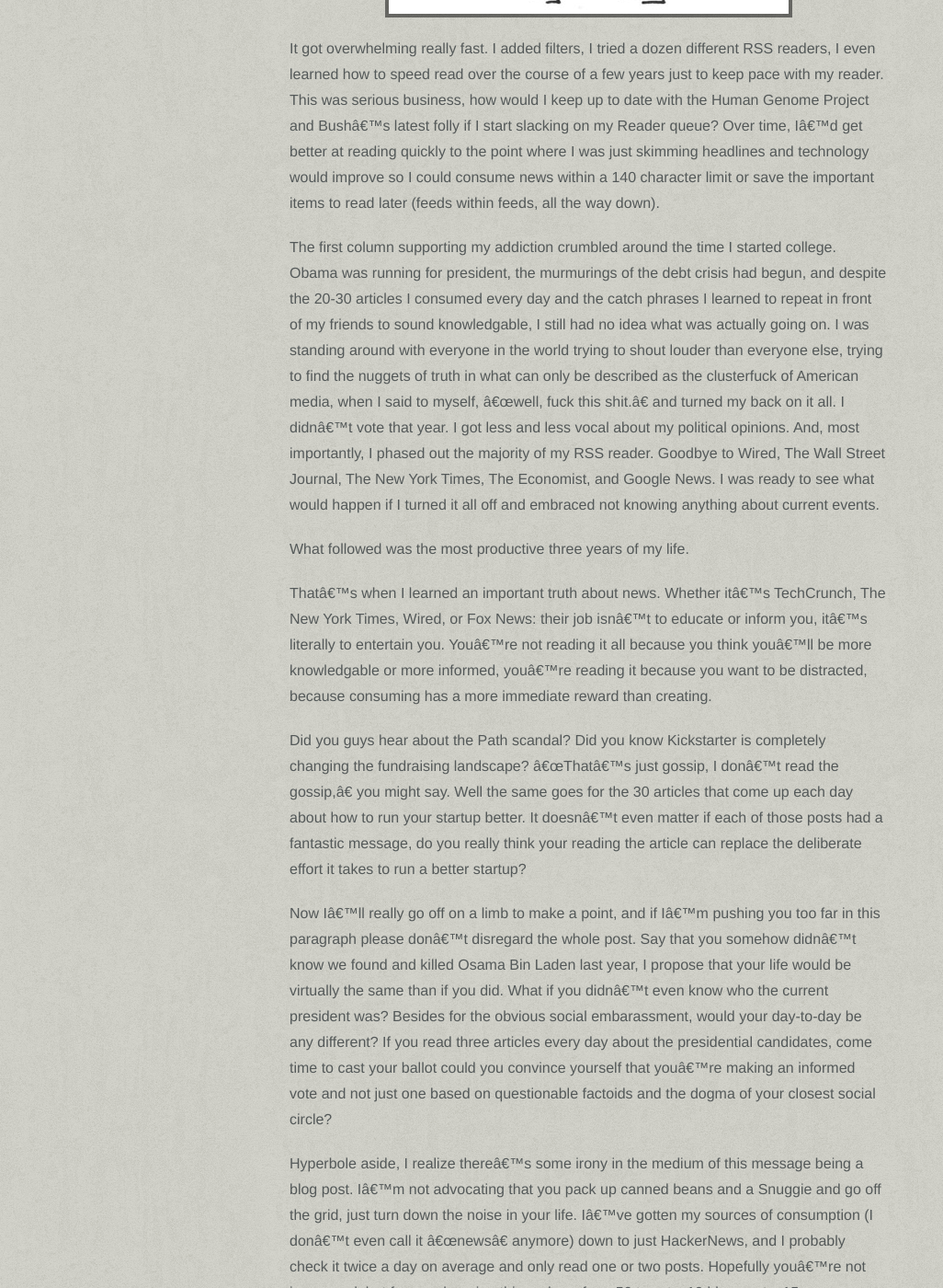
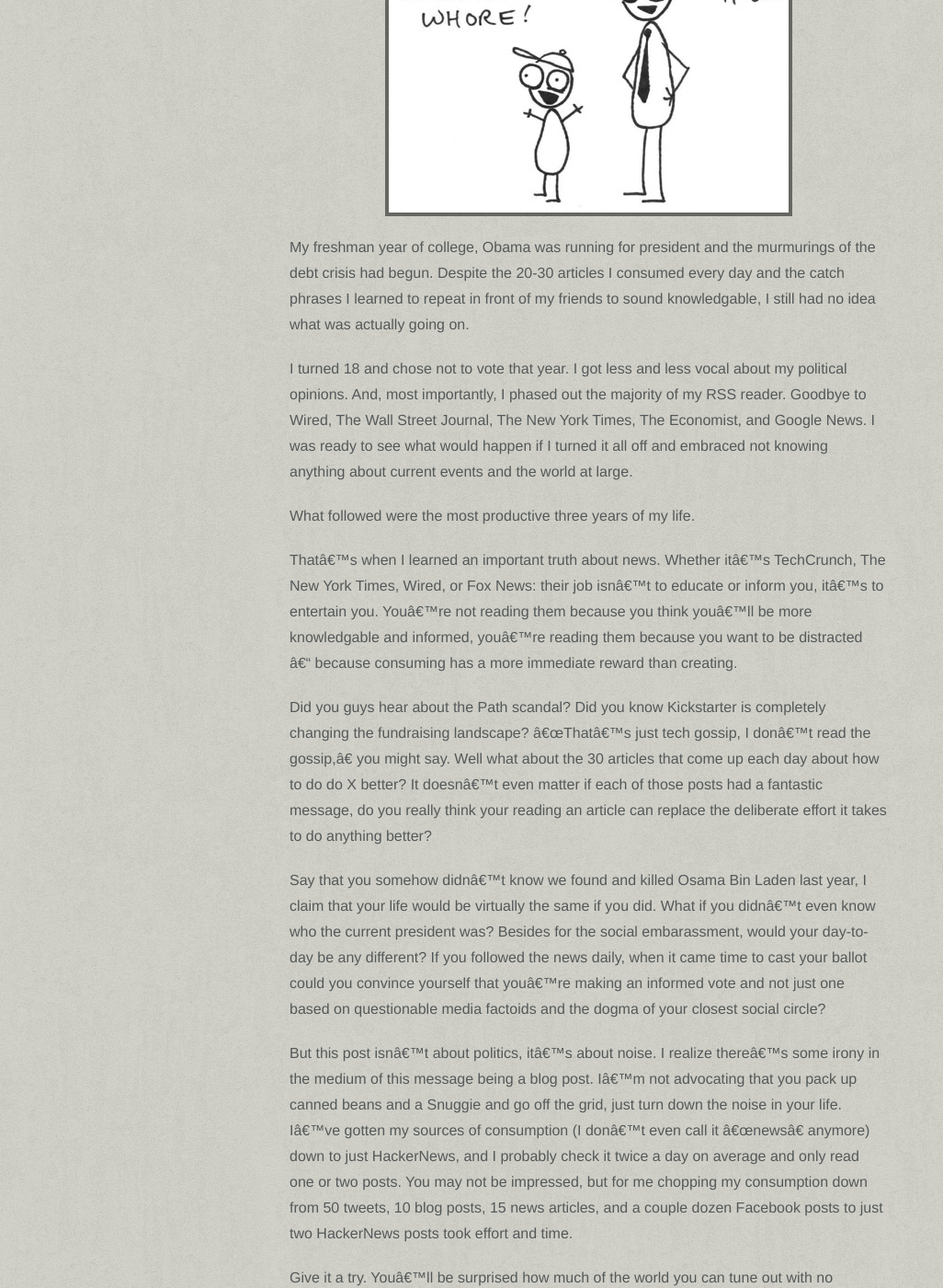
Before and after one commit to choxi/choxi.github.com, a Jekyll site: the page built from _posts/2012-2-15-did-you-guys-hear-we-got-osama.md, in a window 1280 px wide and 1400 px high, scrolled down 791 px. Shown: the whole window at 92% size, without its empty margins (0-1026 px from the left). Built offline with Jekyll 4.4.1, drawn with Linux system fonts in a browser that asks for light colours; some of the changed text lies outside the part shown.

Commit message:
Updated Post

```diff
--- a/_posts/2012-2-15-did-you-guys-hear-we-got-osama.md
+++ b/_posts/2012-2-15-did-you-guys-hear-we-got-osama.md
@@ -3,22 +3,28 @@
   layout: post
 ---
 
-I think I got my first computer all for myself in 2004 when I went to a boarding school in Illinois. The thing that really blew my mind was the unlimited amount of information that I just wished I could absorb into my brain. "I'm going to know everything there is to know," I told myself as I subscribed to The New York Times, The Economost, Wall Street Journal, Wired, and at least a dozen other blogs on Google Reader. Politics, economics, science, whatever your choice of topic was I would never be caught uninformed. It's only in hindsight that I see what felt like self improvement at the time was actually the beginning of a terrible addiction.
+I think I got my first computer in 2004 when I went to a boarding school in Illinois. The thing that really blew my mind about it was the unlimited amount of information that I just wished I could absorb into my brain. "I'm going to know everything there is to know," I told myself as I subscribed to The New York Times, The Economist, Wall Street Journal, Wired, and at least a dozen other blogs on Google Reader. Politics, economics, science, whatever your choice of topic was I would never be caught uninformed.
+
+It's only in hindsight that I see what felt like self improvement at the time was actually the beginning of a terrible addiction. It got overwhelming really fast. I added filters, I tried a dozen different RSS readers, I even learned to speed read over the course of a few years just to keep pace with my reader. This was serious business. How would I keep up to date with the Human Genome Project and Bush's latest folly if I started slacking on my Reader queue? Over time, I'd get better at reading quickly to the point where I was just skimming headlines. Technology would improve so I could consume news within a 140 character limit and stash the important items to "Read it Later". They were feeds within feeds, all the way down.
 
 ![I Am A Consumer Whore](/images/ConsumerWhore.jpg)
 
-It got overwhelming really fast. I added filters, I tried a dozen different RSS readers, I even learned how to speed read over the course of a few years just to keep pace with my reader. This was serious business, how would I keep up to date with the Human Genome Project and Bush's latest folly if I start slacking on my Reader queue? Over time, I'd get better at reading quickly to the point where I was just skimming headlines and technology would improve so I could consume news within a 140 character limit or save the important items to read later (feeds within feeds, all the way down).
+My freshman year of college, Obama was running for president and the murmurings of the debt crisis had begun. Despite the 20-30 articles I consumed every day and the catch phrases I learned to repeat in front of my friends to sound knowledgable, I still had no idea what was actually going on.
 
-The first column supporting my addiction crumbled around the time I started college. Obama was running for president, the murmurings of the debt crisis had begun, and despite the 20-30 articles I consumed every day and the catch phrases I learned to repeat in front of my friends to sound knowledgable, I still had no idea what was actually going on. I was standing around with everyone in the world trying to shout louder than everyone else, trying to find the nuggets of truth in what can only be described as the clusterfuck of American media, when I said to myself, "well, fuck this shit." and turned my back on it all. I didn't vote that year. I got less and less vocal about my political opinions. And, most importantly, I phased out the majority of my RSS reader. Goodbye to Wired, The Wall Street Journal, The New York Times, The Economist, and Google News. I was ready to see what would happen if I turned it all off and embraced not knowing anything about current events.
+I turned 18 and chose not to vote that year. I got less and less vocal about my political opinions. And, most importantly, I phased out the majority of my RSS reader. Goodbye to Wired, The Wall Street Journal, The New York Times, The Economist, and Google News. I was ready to see what would happen if I turned it all off and embraced not knowing anything about current events and the world at large.
 
-What followed was the most productive three years of my life.
+What followed were the most productive three years of my life.
 
-That's when I learned an important truth about news. Whether it's TechCrunch, The New York Times, Wired, or Fox News: their job isn't to educate or inform you, it's literally to entertain you. You're not reading it all because you think you'll be more knowledgable or more informed, you're reading it because you want to be distracted, because consuming has a more immediate reward than creating.
+That's when I learned an important truth about news. Whether it's TechCrunch, The New York Times, Wired, or Fox News: their job isn't to educate or inform you, it's to entertain you. You're not reading them because you think you'll be more knowledgable and informed, you're reading them because you want to be distracted -- because consuming has a more immediate reward than creating.
 
-Did you guys hear about the Path scandal? Did you know Kickstarter is completely changing the fundraising landscape? "That's just gossip, I don't read the gossip," you might say. Well the same goes for the 30 articles that come up each day about how to run your startup better. It doesn't even matter if each of those posts had a fantastic message, do you really think your reading the article can replace the deliberate effort it takes to run a better startup?
+Did you guys hear about the Path scandal? Did you know Kickstarter is completely changing the fundraising landscape? "That's just tech gossip, I don't read the gossip," you might say. Well what about the 30 articles that come up each day about how to do do X better? It doesn't even matter if each of those posts had a fantastic message, do you really think your reading an article can replace the deliberate effort it takes to do anything better?
 
-Now I'll really go off on a limb to make a point, and if I'm pushing you too far in this paragraph please don't disregard the whole post. Say that you somehow didn't know we found and killed Osama Bin Laden last year, I propose that your life would be virtually the same than if you did. What if you didn't even know who the current president was? Besides for the obvious social embarassment, would your day-to-day be any different? If you read three articles every day about the presidential candidates, come time to cast your ballot could you convince yourself that you're making an informed vote and not just one based on questionable factoids and the dogma of your closest social circle?
+Say that you somehow didn't know we found and killed Osama Bin Laden last year, I claim that your life would be virtually the same if you did. What if you didn't even know who the current president was? Besides for the social embarassment, would your day-to-day be any different? If you followed the news daily, when it came time to cast your ballot could you convince yourself that you're making an informed vote and not just one based on questionable media factoids and the dogma of your closest social circle?
 
-Hyperbole aside, I realize there's some irony in the medium of this message being a blog post. I'm not advocating that you pack up canned beans and a Snuggie and go off the grid, just turn down the noise in your life. I've gotten my sources of consumption (I don't even call it "news" anymore) down to just HackerNews, and I probably check it twice a day on average and only read one or two posts. Hopefully you're not impressed, but for me chopping things down from 50 tweets, 10 blog posts, 15 news articles, and a couple dozen Facebook posts a day to just two HackerNews posts took a long time.
+But this post isn't about politics, it's about noise. I realize there's some irony in the medium of this message being a blog post. I'm not advocating that you pack up canned beans and a Snuggie and go off the grid, just turn down the noise in your life. I've gotten my sources of consumption (I don't even call it "news" anymore) down to just HackerNews, and I probably check it twice a day on average and only read one or two posts. You may not be impressed, but for me chopping my consumption down from 50 tweets, 10 blog posts, 15 news articles, and a couple dozen Facebook posts to just two HackerNews posts took effort and time.
 
 Give it a try. You'll be surprised how much of the world you can tune out with no negative side effects.
+
+---
+
+Thanks to [@h_bash](http://twitter.com/h_bash) for editing my post.
```
